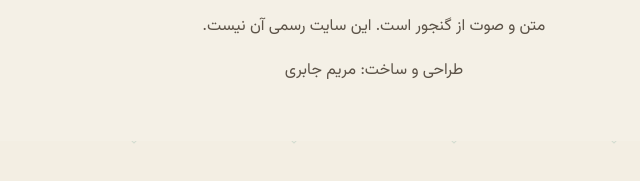
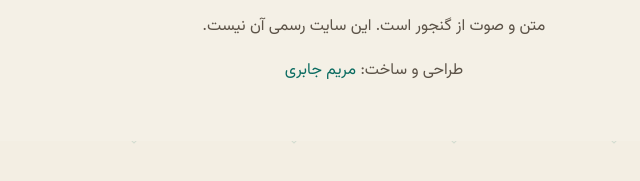
Before and after one commit to MaryamJaberi/ganjoor-no-new, a plain HTML site: page index.html in a window 1280 px wide. Shown: the part 611-792 px from the top of the page, 266-906 px from the left. Drawn offline with Linux system fonts and the light colour scheme; no server answers.

Commit message:
پیوند برگشت به پورتفولیو در پاصفحه
Co-Authored-By: Claude Fable 5.2 <noreply@anthropic.com>
Claude-Session: https://claude.ai/code/session_016f1Khrh8UNdKuGKoGoPMWW

```diff
--- a/index.html
+++ b/index.html
@@ -57,7 +57,7 @@
         <a href="#/about">درباره</a>
       </nav>
       <p>متن و صوت از گنجور است. این سایت رسمی آن نیست.</p>
-      <p>طراحی و ساخت: مریم جابری</p>
+      <p>طراحی و ساخت: <a href="https://maryamjaberi.github.io/fa/">مریم جابری</a></p>
     </footer>
     <script src="app.js?v=24"></script>
   </body>
```
